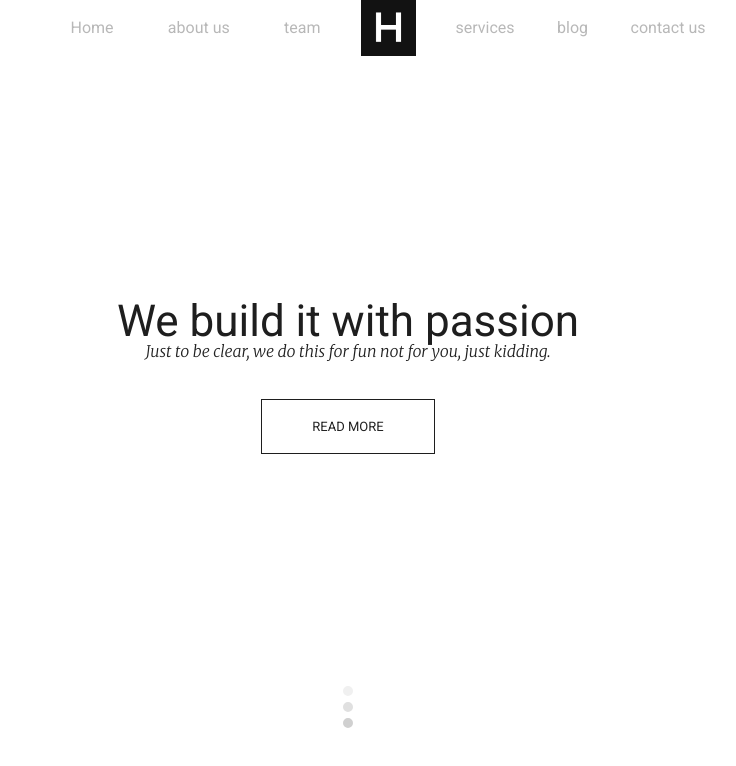
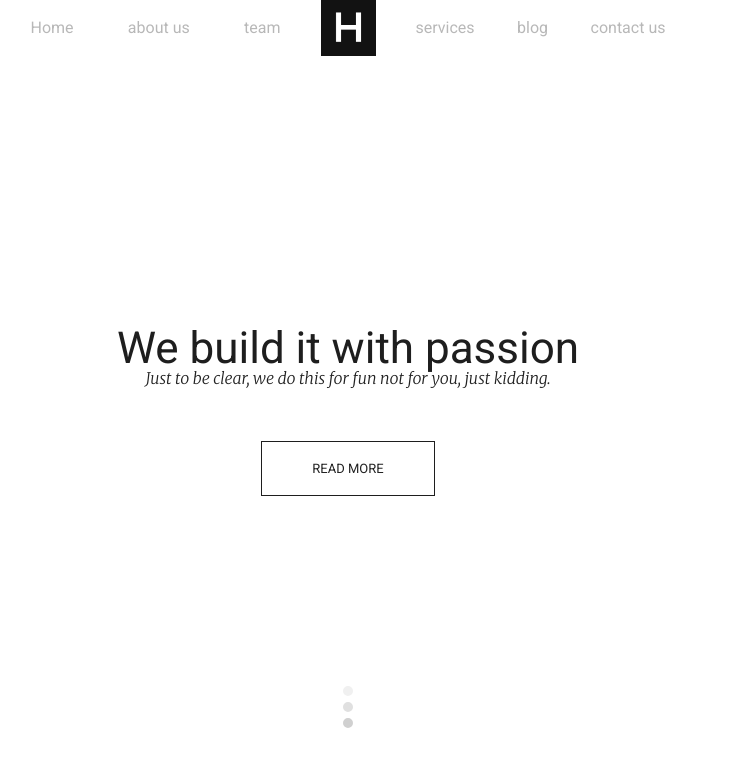
Before and after one commit to Al-x-R/BW-landing, a plain HTML site: page index.html in a window 1280 px wide. Shown: the whole page, without its empty margins (292-1028 px from the left). Drawn offline with Linux system fonts and the light colour scheme.

Commit message:
Refactor header section

```diff
--- a/components/header/header.css
+++ b/components/header/header.css
@@ -1,11 +1,9 @@
 #header {
+    background: var(--primary-light-color);
     height: 100vh;
     width: 100%;
-    max-width: 1920px;
-    margin: 0 auto;
-    text-align: center;
-    position: relative;
     display: flex;
+    flex-direction: column;
     align-items: center;
 }
 
@@ -21,9 +19,6 @@
     display: flex;
     justify-content: center;
     align-items: center;
-    position: fixed;
-    top: 0;
-    margin: auto;
 }
 
 .main-nav-list {
@@ -41,7 +36,7 @@
 
 .header-text {
     display: flex;
-    margin: auto;
+    padding-top: 270px;
     flex-direction: column;
     align-items: center;
 }
@@ -65,7 +60,7 @@
     text-transform: uppercase;
     border: 1px var(--primary-dark-color) solid;
     padding: 20px 50px;
-    margin-top: 40px;
+    margin-top: 55px;
 }
 
 .circle-1 {
--- a/index.html
+++ b/index.html
@@ -12,8 +12,7 @@
 <body>
 <header id="header">
     <div class="container">
-        <div class="row">
-            <nav class="main-nav col-12">
+            <nav class="main-nav">
             <div class="first-part">
                 <ul class="main-nav-list">
                     <li class="main-nav-list__item">
@@ -61,7 +60,6 @@
             <div class="circle-2"></div>
             <br />
             <div class="circle-3"></div>
-            <br />
         </div>
     </div>
 </header>
```
